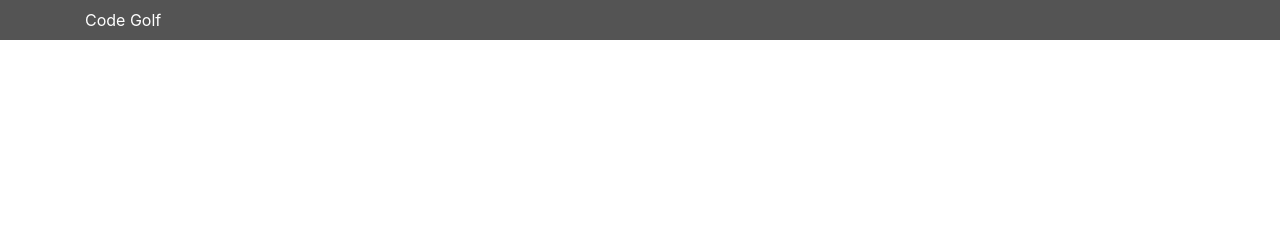
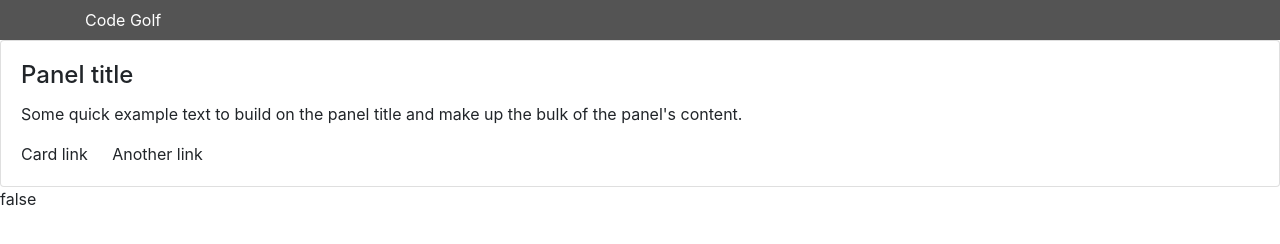
Before and after one commit to DaleNaci/CodeGolf, a plain HTML site: page index.html in a window 1280 px wide. Drawn offline with nearby package versions, Linux system fonts and the light colour scheme.

Commit message:
Added example card

```diff
--- a/index.html
+++ b/index.html
@@ -3,6 +3,7 @@
 <head>
 	<title>Code Golf</title>
 	<meta name="viewport" content="width=device-width, initial-scale=1.0">
+	<meta charset="utf-8">
 	<link href="index.css" rel="stylesheet">
 	<!-- Bootstrap -->
 	<link rel="stylesheet" href="https://stackpath.bootstrapcdn.com/bootstrap/4.1.3/css/bootstrap.min.css" integrity="sha384-MCw98/SFnGE8fJT3GXwEOngsV7Zt27NXFoaoApmYm81iuXoPkFOJwJ8ERdknLPMO" crossorigin="anonymous">
@@ -18,10 +19,25 @@
 		</div>
 	</div>
 
+	<!-- Panels -->
+	<div class="card card-body">
+	    <h4 class="card-title">Panel title</h4>
+	    <p class="card-text">Some quick example text to build on the panel title and make up the bulk of the panel's content.</p>
+	    <div class="flex-row">
+	        <a class="card-link">Card link</a>
+	        <a class="card-link">Another link</a>
+	    </div>
+	</div>
+
 	<!-- Bootstrap -->
 	<script src="https://code.jquery.com/jquery-3.3.1.slim.min.js" integrity="sha384-q8i/X+965DzO0rT7abK41JStQIAqVgRVzpbzo5smXKp4YfRvH+8abtTE1Pi6jizo" crossorigin="anonymous"></script>
 	<script src="https://cdnjs.cloudflare.com/ajax/libs/popper.js/1.14.3/umd/popper.min.js" integrity="sha384-ZMP7rVo3mIykV+2+9J3UJ46jBk0WLaUAdn689aCwoqbBJiSnjAK/l8WvCWPIPm49" crossorigin="anonymous"></script>
 	<script src="https://stackpath.bootstrapcdn.com/bootstrap/4.1.3/js/bootstrap.min.js" integrity="sha384-ChfqqxuZUCnJSK3+MXmPNIyE6ZbWh2IMqE241rYiqJxyMiZ6OW/JmZQ5stwEULTy" crossorigin="anonymous"></script>
 
+	<script>
+		// Prints "true" if website is connected to Bootstrap and "false" if not
+		document.write(typeof $().model=='function');
+	</script>
+
 </body>
 </html>
```
